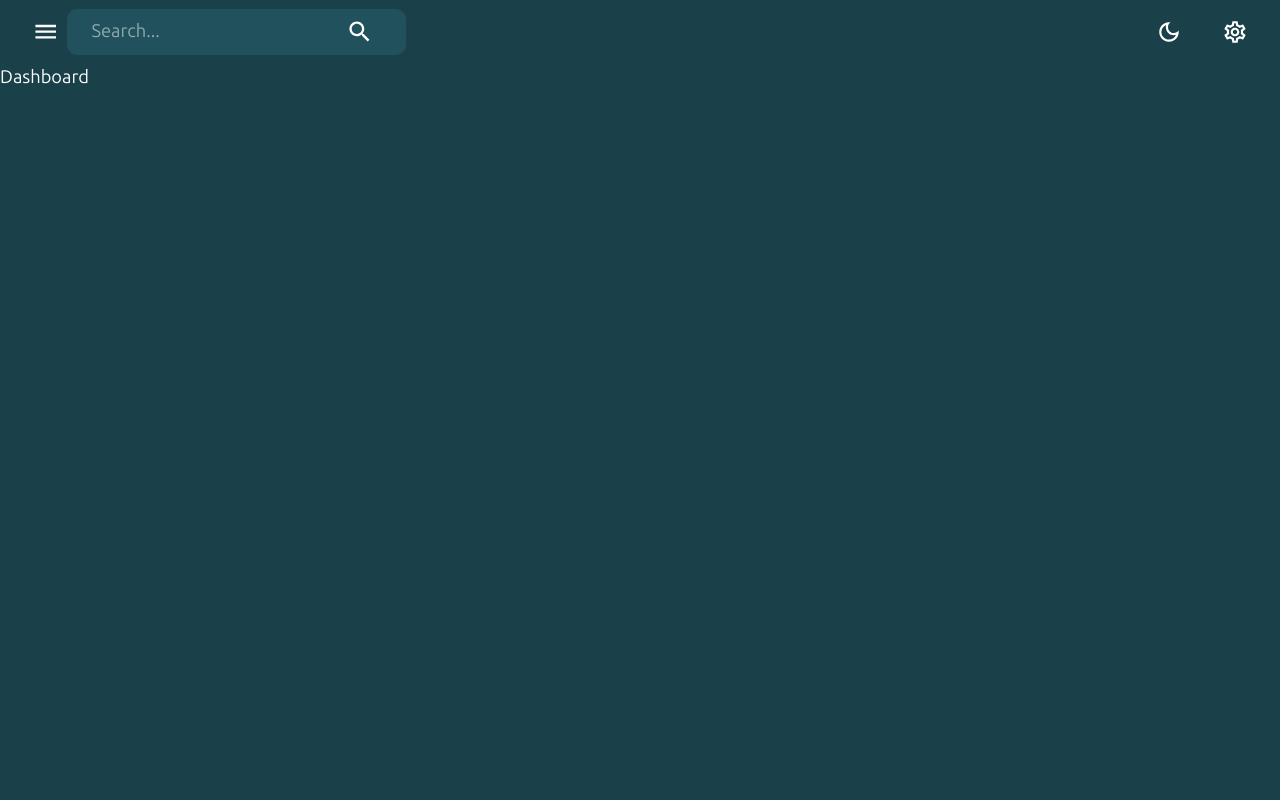
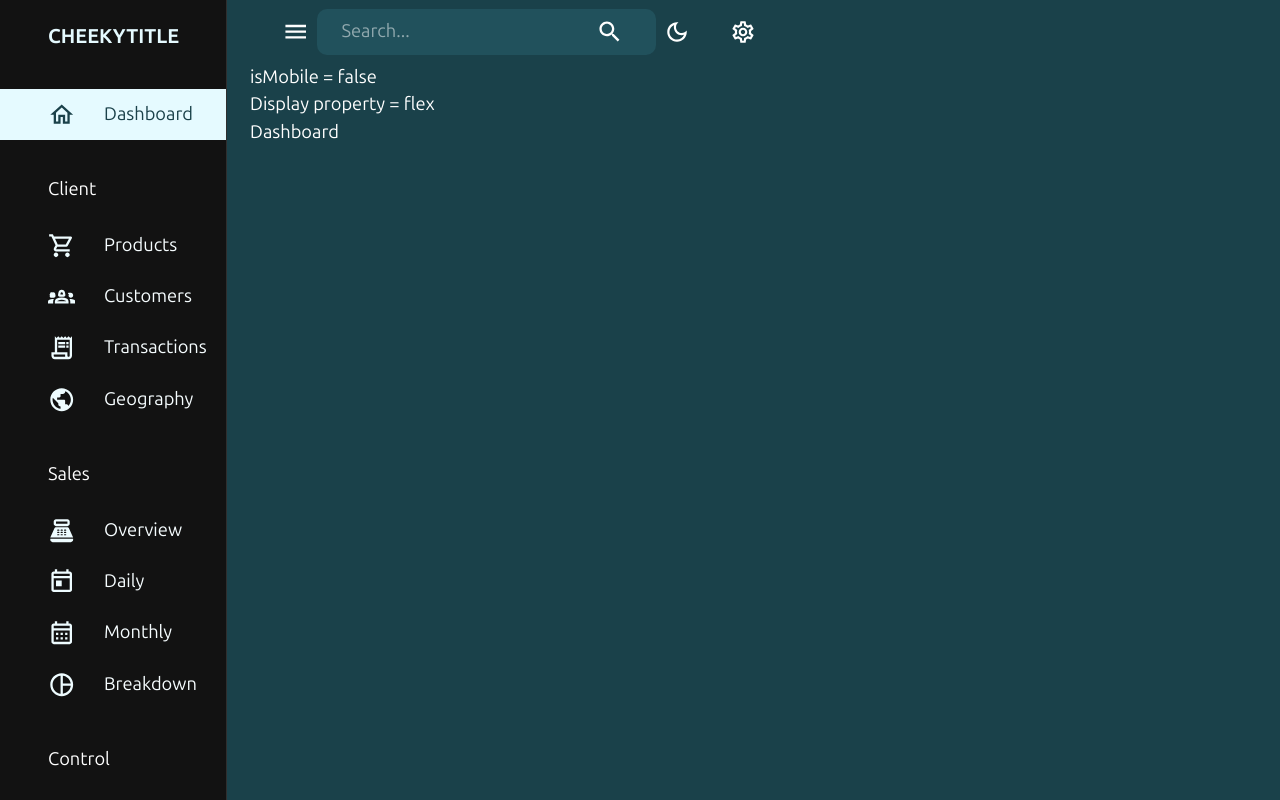
Before and after one commit to Freemasoid/mern-practice-admin-dashboard, a React (Vite) app: page /dashboard in a window 1280 px wide. Built offline with nearby package versions, Linux system fonts and the light colour scheme; the HTML template or start-up script is replaced by a standard one.

Commit message:
add: sidebar component

```diff
--- a/src/components/Sidebar.jsx
+++ b/src/components/Sidebar.jsx
@@ -1,4 +1,116 @@
-function Sidebar() {
-  return <div>Sidebar</div>;
+import {
+  Box,
+  Divider,
+  Drawer,
+  IconButton,
+  List,
+  ListItem,
+  ListItemButton,
+  ListItemIcon,
+  ListItemText,
+  Typography,
+  useTheme,
+} from "@mui/material";
+
+import { useEffect, useState } from "react";
+import { useLocation, useNavigate } from "react-router-dom";
+import { FlexBox } from "./FlexBox.js";
+import profileImage from "../assets/profile.png";
+import { navLinks } from "./navLinks.jsx";
+import { ChevronLeft, ChevronRightOutlined } from "@mui/icons-material";
+
+function Sidebar({ drawerWidth, isSidebarOpen, setIsSidebarOpen, isMobile }) {
+  const { pathname } = useLocation();
+  const [active, setActive] = useState("");
+  const navigate = useNavigate();
+  const theme = useTheme();
+
+  useEffect(() => {
+    setActive(pathname.substring(1));
+  }, [pathname]);
+  return (
+    <Box component="nav">
+      {isSidebarOpen && (
+        <Drawer
+          open={isSidebarOpen}
+          onClose={() => setIsSidebarOpen(false)}
+          variant="persistent"
+          anchor="left"
+          sx={{ width: drawerWidth }}
+        >
+          <Box width="100%">
+            <Box m="1.5rem 2rem 2rem 3rem">
+              <FlexBox color={theme.palette.secondary.main}>
+                <Box display="flex" alignItems="center" gap="0.5">
+                  <Typography variant="h4" fontWeight="bold">
+                    CHEEKYTITLE
+                  </Typography>
+                </Box>
+
+                {isMobile && (
+                  <IconButton onClick={() => setIsSidebarOpen(!setIsSidebarOpen)}>
+                    <ChevronLeft />
+                  </IconButton>
+                )}
+              </FlexBox>
+            </Box>
+
+            <List>
+              {navLinks.map(({ title, icon }) => {
+                if (!icon) {
+                  return (
+                    <Typography key={title} sx={{ m: "2.25rem 0 1rem 3rem" }}>
+                      {title}
+                    </Typography>
+                  );
+                }
+
+                const titleLink = title.toLowerCase();
+
+                return (
+                  <ListItem key={title} disablePadding>
+                    <ListItemButton
+                      onClick={() => {
+                        navigate(`/${titleLink}`);
+                        setActive(titleLink);
+                      }}
+                      sx={{
+                        backgroundColor:
+                          active === titleLink
+                            ? theme.palette.secondary[300]
+                            : "transparent",
+                        color:
+                          active === titleLink
+                            ? theme.palette.primary[600]
+                            : theme.palette.secondary[100],
+                      }}
+                    >
+                      <ListItemIcon
+                        sx={{
+                          ml: "2rem",
+                          color:
+                            active === titleLink
+                              ? theme.palette.primary[600]
+                              : theme.palette.secondary[200],
+                        }}
+                      >
+                        {icon}
+                      </ListItemIcon>
+
+                      <ListItemText primary={title}>
+                        {active === titleLink && (
+                          <ChevronRightOutlined sx={{ ml: "auto" }} />
+                        )}
+                      </ListItemText>
+                    </ListItemButton>
+                  </ListItem>
+                );
+              })}
+            </List>
+          </Box>
+        </Drawer>
+      )}
+    </Box>
+  );
 }
 export default Sidebar;
--- /dev/null
+++ b/src/components/navLinks.jsx
@@ -0,0 +1,72 @@
+import {
+  AdminPanelSettingsOutlined,
+  CalendarMonthOutlined,
+  Groups2Outlined,
+  HomeOutlined,
+  PieChartOutlined,
+  PointOfSaleOutlined,
+  PublicOutlined,
+  ReceiptLongOutlined,
+  ShoppingCartOutlined,
+  TodayOutlined,
+  TrendingUpOutlined,
+} from "@mui/icons-material";
+
+export const navLinks = [
+  {
+    title: "Dashboard",
+    icon: <HomeOutlined />,
+  },
+  {
+    title: "Client",
+    icon: null,
+  },
+  {
+    title: "Products",
+    icon: <ShoppingCartOutlined />,
+  },
+  {
+    title: "Customers",
+    icon: <Groups2Outlined />,
+  },
+  {
+    title: "Transactions",
+    icon: <ReceiptLongOutlined />,
+  },
+  {
+    title: "Geography",
+    icon: <PublicOutlined />,
+  },
+  {
+    title: "Sales",
+    icon: null,
+  },
+  {
+    title: "Overview",
+    icon: <PointOfSaleOutlined />,
+  },
+  {
+    title: "Daily",
+    icon: <TodayOutlined />,
+  },
+  {
+    title: "Monthly",
+    icon: <CalendarMonthOutlined />,
+  },
+  {
+    title: "Breakdown",
+    icon: <PieChartOutlined />,
+  },
+  {
+    title: "Control",
+    icon: null,
+  },
+  {
+    title: "Admin",
+    icon: <AdminPanelSettingsOutlined />,
+  },
+  {
+    title: "Performance",
+    icon: <TrendingUpOutlined />,
+  },
+];
--- a/src/pages/SharedLayout.jsx
+++ b/src/pages/SharedLayout.jsx
@@ -2,13 +2,24 @@ import { useState } from "react";
 import { Box, useMediaQuery } from "@mui/material";
 import { Outlet } from "react-router-dom";
 import { useSelector } from "react-redux";
-import { Navbar } from "../components";
+import { Navbar, Sidebar } from "../components";
 
 function SharedLayout() {
+  const isMobile = useMediaQuery("(max-width: 37.5rem)");
+  const [isSidebarOpen, setIsSidebarOpen] = useState(true);
   return (
-    <Box width="100%" height="100%">
+    <Box display={isMobile ? "block" : "flex"} width="100%" height="100%">
+      <Sidebar
+        isMobile={isMobile}
+        drawerWidth="15.625rem"
+        isSidebarOpen={isSidebarOpen}
+        setIsSidebarOpen={setIsSidebarOpen}
+      />
       <Box>
-        <Navbar />
+        <Navbar isSidebarOpen={isSidebarOpen} setIsSidebarOpen={setIsSidebarOpen} />
+        <span>{`isMobile = ${isMobile}`}</span>
+        <br />
+        <span>{`Display property = ${isMobile ? "block" : "flex"}`}</span>
         <Outlet />
       </Box>
     </Box>
```
